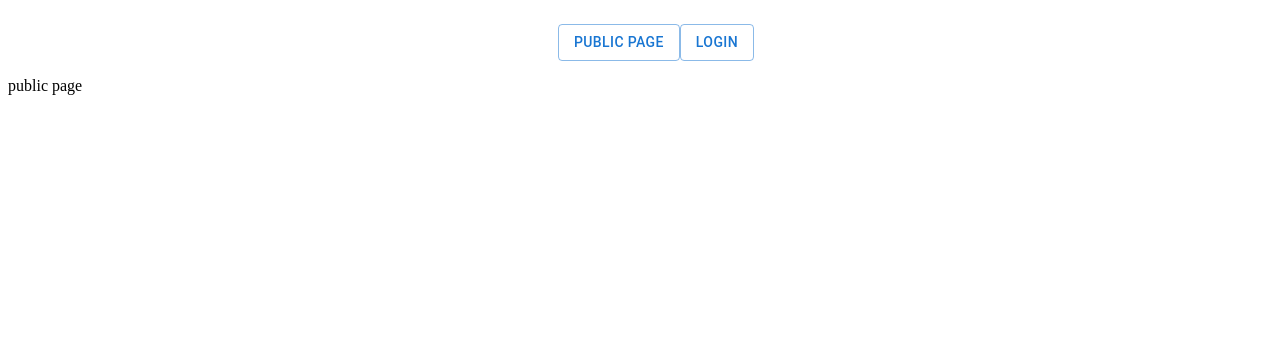
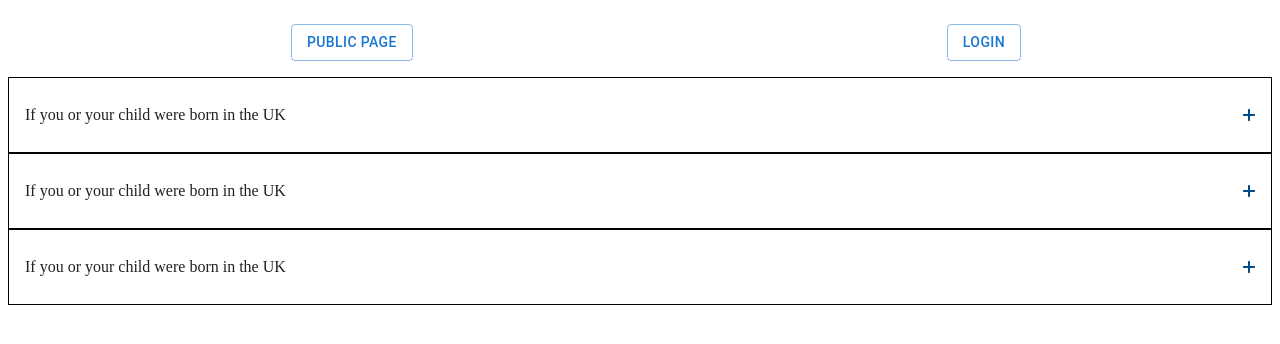
Before and after one commit to Mohammadjavad-Moradi/Simple-Accordion, a React (Create React App) app: page / in a window 1280 px wide. Shown: the top 344 px of the page. Built offline with nearby package versions, Linux system fonts and the light colour scheme; no server answers.

Commit message:
create CustomAccordion component using material-ui accordion, update Public page by adding three custom components

```diff
--- /dev/null
+++ b/src/Components/CustomAccordion/CustomAccordion.component.tsx
@@ -0,0 +1,78 @@
+import {
+  AccordionStyles,
+  AccordionSummaryStyles,
+  AccordionDetailsStyles,
+  HyperLinkContainerStyles,
+  DividerLineStyles,
+  CloseButtonStyles,
+  AccordionTitleStyles,
+  TitleWrapperStyles,
+  DetailsStyles,
+  TitleStyles,
+  AddIconStyles,
+  RemoveIconStyles,
+} from './CustomAccordion.styles';
+
+interface AccordionProps {
+  expanded: boolean;
+  handleClick(id: number): void;
+  id: number;
+}
+
+const CustomAccordion: React.FC<AccordionProps> = ({
+  expanded,
+  handleClick,
+  id,
+}) => {
+  return (
+    <AccordionStyles expanded={expanded}>
+      <AccordionSummaryStyles
+        aria-controls={`panel${id}d-content`}
+        id={`panel${id}d-header`}
+        onClick={() => handleClick(id)}
+        expandIcon={
+          expanded ? (
+            <RemoveIconStyles aria-hidden="true" />
+          ) : (
+            <AddIconStyles aria-hidden="true" />
+          )
+        }
+      >
+        <AccordionTitleStyles>
+          <TitleWrapperStyles>
+            <TitleStyles>If you or your child were born in the UK</TitleStyles>
+          </TitleWrapperStyles>
+        </AccordionTitleStyles>
+      </AccordionSummaryStyles>
+      <AccordionDetailsStyles>
+        <DetailsStyles>
+          <p>
+            If you were born in the UK, you might not need to apply to stay –
+            you might already be a British citizen. Your child might be a
+            British citizen if you lived in the UK for 5 years before they were
+            born.
+          </p>
+          <p>
+            <HyperLinkContainerStyles
+              target="_blank"
+              rel="noopener noreferrer"
+              href="https://www.gov.uk/"
+            >
+              Check if you're a British citizen
+            </HyperLinkContainerStyles>{' '}
+            on GOV.UK
+          </p>
+        </DetailsStyles>
+        <DividerLineStyles variant="middle" />
+        <CloseButtonStyles
+          onClick={() => handleClick(id)}
+          aria-label={`close button accordion ${id}`}
+        >
+          Close
+        </CloseButtonStyles>
+      </AccordionDetailsStyles>
+    </AccordionStyles>
+  );
+};
+
+export default CustomAccordion;
--- /dev/null
+++ b/src/Components/CustomAccordion/CustomAccordion.styles.tsx
@@ -0,0 +1,37 @@
+import styled from 'styled-components';
+import Divider from '@mui/material/Divider';
+import MuiAccordion from '@mui/material/Accordion';
+import MuiAccordionSummary from '@mui/material/AccordionSummary';
+import Button from '@mui/material/Button';
+import MuiAccordionDetails from '@mui/material/AccordionDetails';
+import { ReactComponent as AddIcon } from '../../assets/add-icon.svg';
+import { ReactComponent as RemoveIcon } from '../../assets/remove-icon.svg';
+
+export const AccordionStyles = styled(({ ...props }) => (
+  <MuiAccordion disableGutters elevation={0} square {...props} />
+))`
+  border: 1px solid black;
+`;
+
+export const AccordionSummaryStyles = styled(MuiAccordionSummary)``;
+
+export const AccordionTitleStyles = styled.div``;
+
+export const TitleWrapperStyles = styled.div``;
+
+export const TitleStyles = styled.p``;
+export const AccordionDetailsStyles = styled(MuiAccordionDetails)`
+  border-top: 1px solid black;
+`;
+
+export const DetailsStyles = styled.div``;
+
+export const HyperLinkContainerStyles = styled.a``;
+
+export const DividerLineStyles = styled(Divider)``;
+
+export const CloseButtonStyles = styled(Button)``;
+
+export const AddIconStyles = styled(AddIcon)``;
+
+export const RemoveIconStyles = styled(RemoveIcon)``;
--- a/src/Components/Header/Header.styles.tsx
+++ b/src/Components/Header/Header.styles.tsx
@@ -1,9 +1,11 @@
 import styled from 'styled-components';
 
 export const HeaderContainerStyles = styled.header`
-  width: 100%;
-  height: auto;
-  padding: 1em;
-  display: flex;
-  justify-content: space-around;
+  nav {
+    width: 100%;
+    height: auto;
+    padding: 1em;
+    display: flex;
+    justify-content: space-around;
+  }
 `;
--- a/src/Pages/PublicPage/PublicPage.component.tsx
+++ b/src/Pages/PublicPage/PublicPage.component.tsx
@@ -1,5 +1,29 @@
+import { useState } from 'react';
+import CustomAccordion from '../../Components/CustomAccordion/CustomAccordion.component';
 const PublicPage: React.FC = () => {
-  return <div>public page</div>;
+  const [expanded, setExpanded] = useState<boolean | number>(false);
+  const handleClick = (id: number): void => {
+    id === expanded ? setExpanded(false) : setExpanded(id);
+  };
+  return (
+    <div>
+      <CustomAccordion
+        handleClick={handleClick}
+        expanded={expanded === 1}
+        id={1}
+      />
+      <CustomAccordion
+        handleClick={handleClick}
+        expanded={expanded === 2}
+        id={2}
+      />
+      <CustomAccordion
+        handleClick={handleClick}
+        expanded={expanded === 3}
+        id={3}
+      />
+    </div>
+  );
 };
 
 export default PublicPage;
```
Also changed, not shown: src/assets/add-icon.svg (added), src/assets/remove-icon.svg (added).
